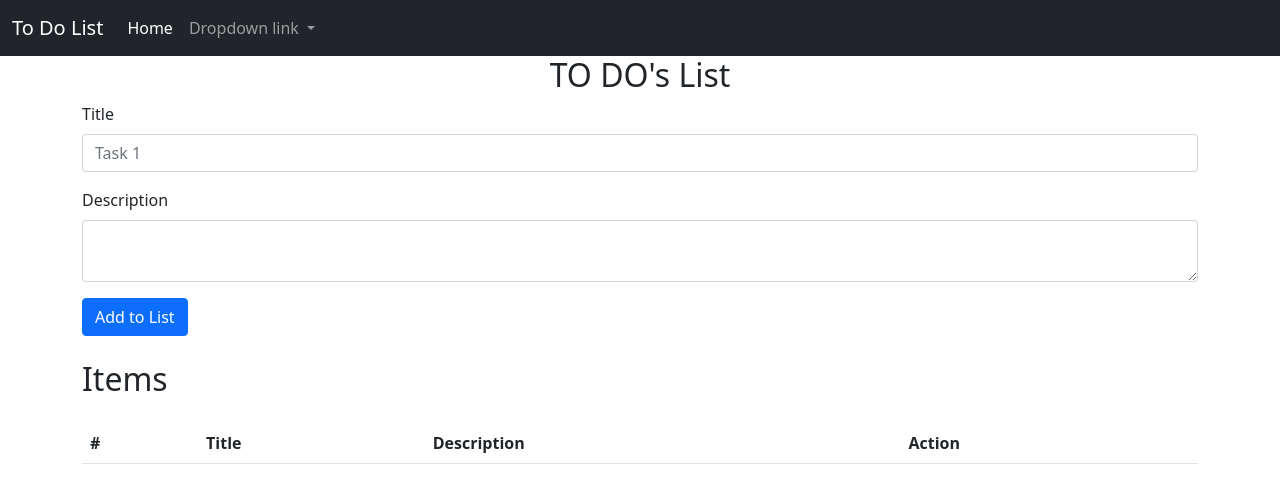
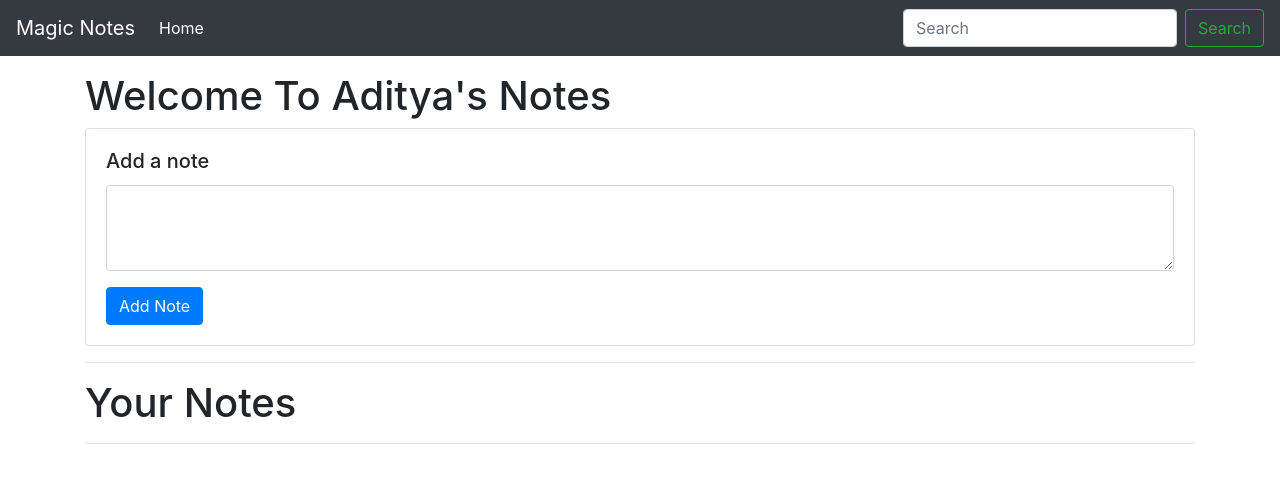
Before and after one commit to Aditya-Ambre/To-Do-List, a plain HTML site: page index.html in a window 1280 px wide. Drawn offline with nearby package versions, Linux system fonts and the light colour scheme.

Commit message:
updated index.html

```diff
--- a/index.html
+++ b/index.html
@@ -1,82 +1,67 @@
-<!doctype html>
+<!DOCTYPE html>
 <html lang="en">
 
 <head>
-    <!-- Required meta tags -->
-    <meta charset="utf-8">
-    <meta name="viewport" content="width=device-width, initial-scale=1">
-
-    <!-- Bootstrap CSS -->
-    <link href="https://cdn.jsdelivr.net/npm/bootstrap@5.1.3/dist/css/bootstrap.min.css" rel="stylesheet"
-        integrity="sha384-1BmE4kWBq78iYhFldvKuhfTAU6auU8tT94WrHftjDbrCEXSU1oBoqyl2QvZ6jIW3" crossorigin="anonymous">
-
-    <title>TO-DO List</title>
+    <meta charset="UTF-8">
+    <meta name="viewport" content="width=device-width, initial-scale=1.0">
+    <meta http-equiv="X-UA-Compatible" content="ie=edge">
+    <title>Notes App</title>
+    <link rel="stylesheet" href="https://stackpath.bootstrapcdn.com/bootstrap/4.3.1/css/bootstrap.min.css"
+        integrity="sha384-ggOyR0iXCbMQv3Xipma34MD+dH/1fQ784/j6cY/iJTQUOhcWr7x9JvoRxT2MZw1T" crossorigin="anonymous">
 </head>
 
 <body>
-    <nav class="navbar navbar-expand-lg navbar-dark bg-dark ">
-        <div class="container-fluid">
-            <a class="navbar-brand" href="#">To Do List</a>
-            <button class="navbar-toggler" type="button" data-bs-toggle="collapse" data-bs-target="#navbarNavDropdown"
-                aria-controls="navbarNavDropdown" aria-expanded="false" aria-label="Toggle navigation">
+
+    <nav class="navbar navbar-expand-lg navbar-dark bg-dark">
+        <a class="navbar-brand" href="#">Magic Notes</a>
+        <button class="navbar-toggler" type="button" data-toggle="collapse" data-target="#navbarSupportedContent"
+            aria-controls="navbarSupportedContent" aria-expanded="false" aria-label="Toggle navigation">
             <span class="navbar-toggler-icon"></span>
         </button>
-            <div class="collapse navbar-collapse" id="navbarNavDropdown">
-                <ul class="navbar-nav">
-                    <li class="nav-item">
-                        <a class="nav-link active" aria-current="page" href="#">Home</a>
+
+        <div class="collapse navbar-collapse" id="navbarSupportedContent">
+            <ul class="navbar-nav mr-auto">
+                <li class="nav-item active">
+                    <a class="nav-link" href="#">Home <span class="sr-only">(current)</span></a>
                 </li>
 
-                    <li class="nav-item dropdown">
-                        <a class="nav-link dropdown-toggle" href="#" id="navbarDropdownMenuLink" role="button"
-                            data-bs-toggle="dropdown" aria-expanded="false">
-                            Dropdown link
-                        </a>
-                        <ul class="dropdown-menu" aria-labelledby="navbarDropdownMenuLink">
-                            <li><a class="dropdown-item" href="#">Action</a></li>
-                            <li><a class="dropdown-item" href="#">Another action</a></li>
-                            <li><a class="dropdown-item" href="#">Something else here</a></li>
             </ul>
-                    </li>
-                </ul>
+            <form class="form-inline my-2 my-lg-0">
+                <input class="form-control mr-sm-2" id="searchTxt" type="search" placeholder="Search"
+                    aria-label="Search">
+                <button class="btn btn-outline-success my-2 my-sm-0" type="submit">Search</button>
+            </form>
+        </div>
+    </nav>
+
+
+    <div class="container my-3">
+        <h1>Welcome To Aditya's Notes</h1>
+        <div class="card">
+            <div class="card-body">
+                <h5 class="card-title">Add a note</h5>
+                <div class="form-group">
+                    <textarea class="form-control" id="addTxt" rows="3"></textarea>
+                </div>
+                <button class="btn btn-primary" id="addBtn">Add Note</button>
             </div>
         </div>
-    </nav>
-    <div class="container">
-        <h2 class="text-center">TO DO's List</h2>
-        <div class="mb-3">
-            <label for="title" class="form-label">Title</label>
-            <input type="text" class="form-control" id="title" placeholder="Task 1">
-        </div>
-        <div class="mb-3">
-            <label for="description" class="form-label">Description</label>
-            <textarea class="form-control" id="description" rows="2"></textarea>
-        </div>
-        <div class="mb-3">
-            <button type="submit" id="add" class="btn btn-primary">Add to List</button>
-        </div>
-        <div id="items" class="my-4">
-            <h2 class="my-4">Items</h2>
-            <table class="table table-hover">
-                <thead>
-                    <tr>
-                        <th scope="col">#</th>
-                        <th scope="col">Title</th>
-                        <th scope="col">Description</th>
-                        <th scope="col">Action</th>
-                    </tr>
-                </thead>
-                <tbody id="tableBody">
-
-                </tbody>
-            </table>
+        <hr>
+        <h1>Your Notes</h1>
+        <hr>
+        <div id="notes" class="row container-fluid"> </div>
     </div>
 
-        <script src="https://cdn.jsdelivr.net/npm/bootstrap@5.1.3/dist/js/bootstrap.bundle.min.js"
-            integrity="sha384-ka7Sk0Gln4gmtz2MlQnikT1wXgYsOg+OMhuP+IlRH9sENBO0LRn5q+8nbTov4+1p"
+    <script src="https://code.jquery.com/jquery-3.3.1.slim.min.js"
+        integrity="sha384-q8i/X+965DzO0rT7abK41JStQIAqVgRVzpbzo5smXKp4YfRvH+8abtTE1Pi6jizo"
         crossorigin="anonymous"></script>
-        <script src="/script.js"></script>
-
+    <script src="https://cdnjs.cloudflare.com/ajax/libs/popper.js/1.14.7/umd/popper.min.js"
+        integrity="sha384-UO2eT0CpHqdSJQ6hJty5KVphtPhzWj9WO1clHTMGa3JDZwrnQq4sF86dIHNDz0W1"
+        crossorigin="anonymous"></script>
+    <script src="https://stackpath.bootstrapcdn.com/bootstrap/4.3.1/js/bootstrap.min.js"
+        integrity="sha384-JjSmVgyd0p3pXB1rRibZUAYoIIy6OrQ6VrjIEaFf/nJGzIxFDsf4x0xIM+B07jRM"
+        crossorigin="anonymous"></script>
+    <script src="js/app.js"></script>
 </body>
 
 </html>
```
Lines whose indentation alone changed are shown as unchanged.
